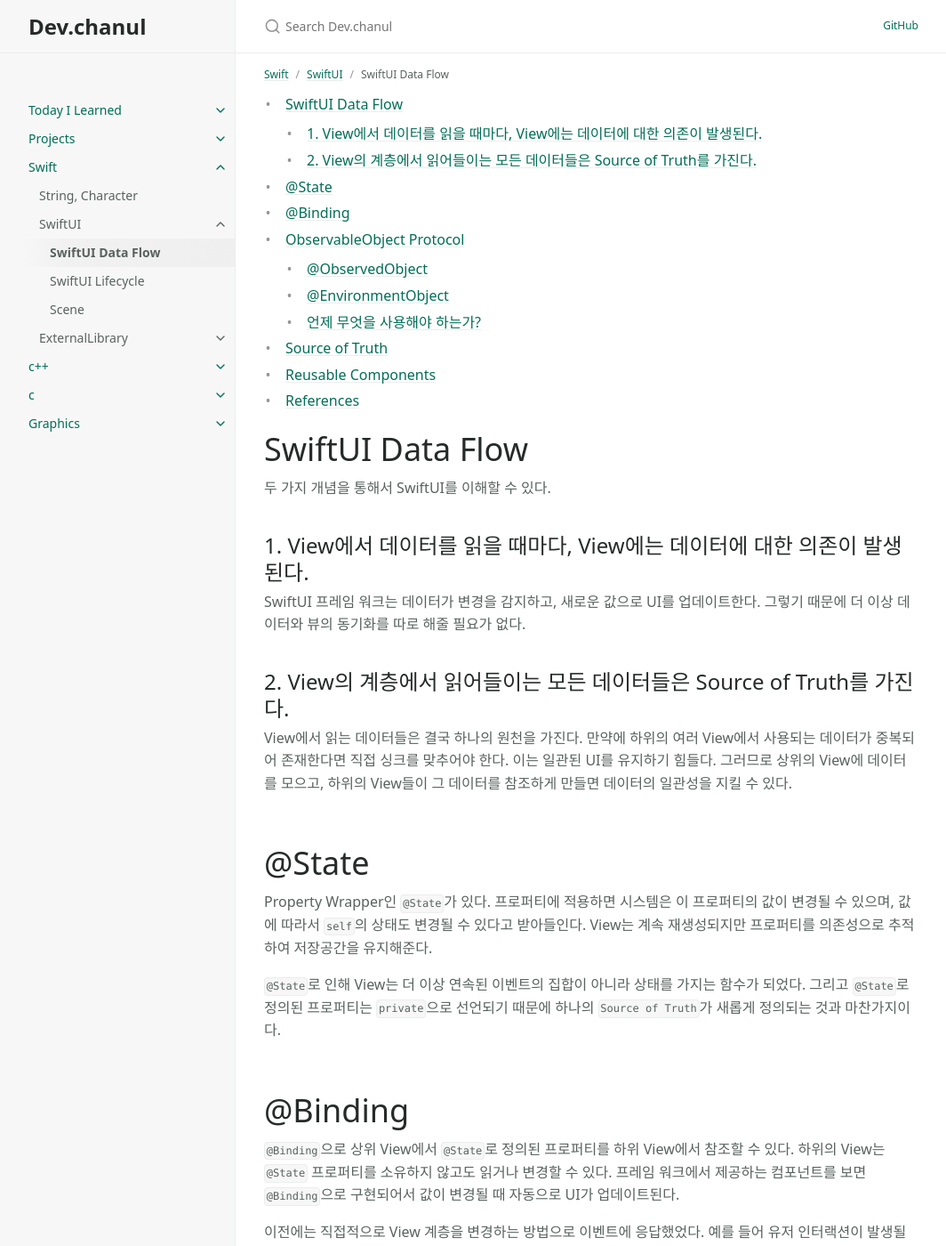
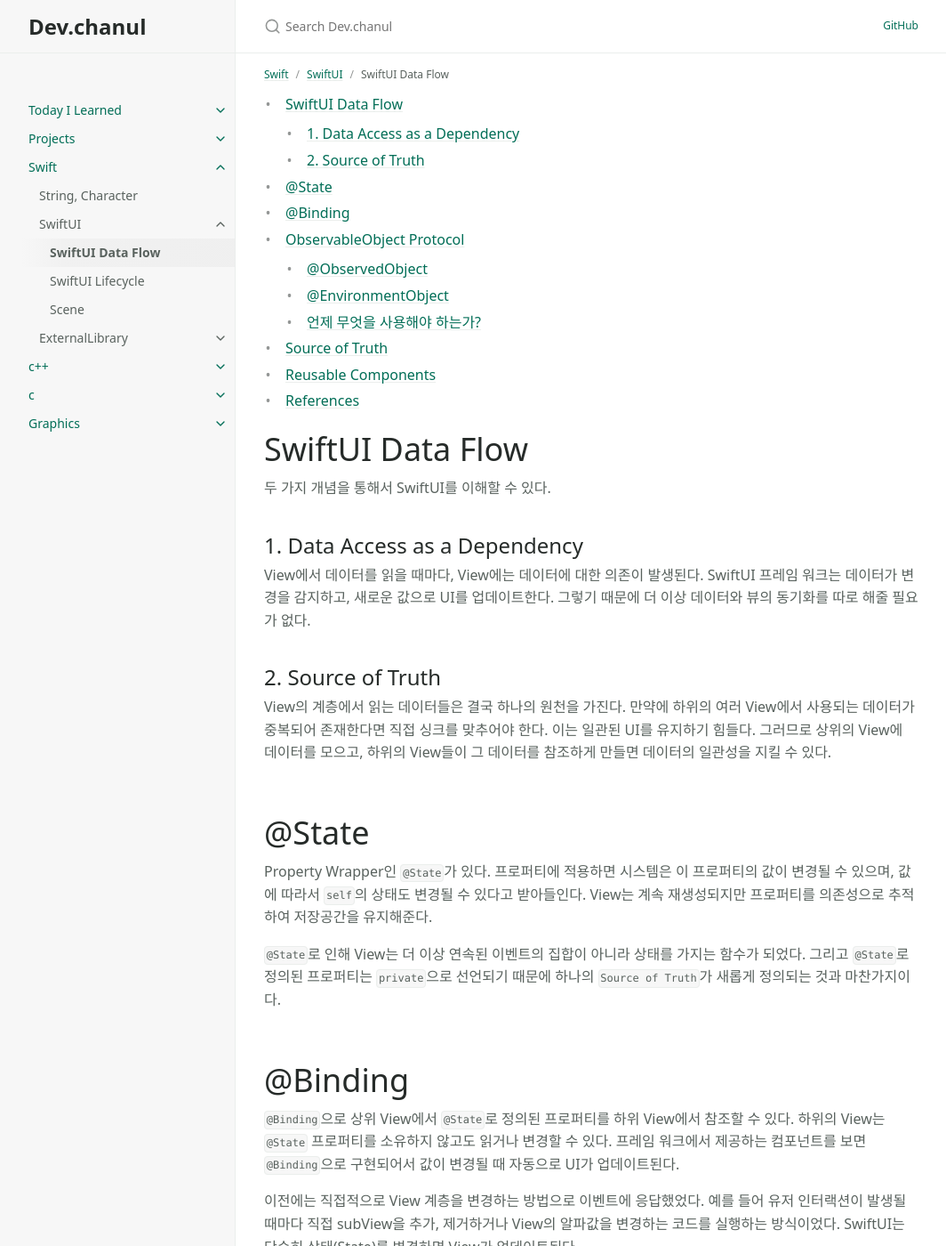
Before and after one commit to PCHANUL/TIL, a Jekyll site: the page built from docs/swift/SwiftUI/DataFlow.md, in a window 1280 px wide and 1400 px high. Shown: the whole window at 89% size, without its empty margins (107-1171 px from the left). Built offline with Jekyll 4.4.1, drawn with Linux system fonts in a browser that asks for light colours.

```diff
--- a/docs/swift/SwiftUI/DataFlow.md
+++ b/docs/swift/SwiftUI/DataFlow.md
@@ -4,11 +4,12 @@ title: SwiftUI Data Flow
 nav_order: 1
 parent: SwiftUI
 grand_parent: Swift
+permalink: /docs/swift/SwiftUI/DataFlow
 ---
 
 * [SwiftUI Data Flow](#swiftui-data-flow)
-  * [1. View에서 데이터를 읽을 때마다, View에는 데이터에 대한 의존이 발생된다.](#1-view에서-데이터를-읽을-때마다-view에는-데이터에-대한-의존이-발생된다)
-  * [2. View의 계층에서 읽어들이는 모든 데이터들은 Source of Truth를 가진다.](#2-view의-계층에서-읽어들이는-모든-데이터들은-source-of-truth를-가진다)
+  * [1. Data Access as a Dependency](#1-data-access-as-a-dependency)
+  * [2. Source of Truth](#2-source-of-truth)
 * [@State](#state)
 * [@Binding](#binding)
 * [ObservableObject Protocol](#observableobject-protocol)
@@ -23,13 +24,13 @@ grand_parent: Swift
 
 두 가지 개념을 통해서 SwiftUI를 이해할 수 있다.
 
-## 1. View에서 데이터를 읽을 때마다, View에는 데이터에 대한 의존이 발생된다.
+## 1. Data Access as a Dependency
 
-SwiftUI 프레임 워크는 데이터가 변경을 감지하고, 새로운 값으로 UI를 업데이트한다. 그렇기 때문에 더 이상 데이터와 뷰의 동기화를 따로 해줄 필요가 없다.
+View에서 데이터를 읽을 때마다, View에는 데이터에 대한 의존이 발생된다. SwiftUI 프레임 워크는 데이터가 변경을 감지하고, 새로운 값으로 UI를 업데이트한다. 그렇기 때문에 더 이상 데이터와 뷰의 동기화를 따로 해줄 필요가 없다.
 
-## 2. View의 계층에서 읽어들이는 모든 데이터들은 Source of Truth를 가진다.
+## 2. Source of Truth
 
-View에서 읽는 데이터들은 결국 하나의 원천을 가진다. 만약에 하위의 여러 View에서 사용되는 데이터가 중복되어 존재한다면 직접 싱크를 맞추어야 한다. 이는 일관된 UI를 유지하기 힘들다. 그러므로 상위의 View에 데이터를 모으고, 하위의 View들이 그 데이터를 참조하게 만들면 데이터의 일관성을 지킬 수 있다.
+View의 계층에서 읽는 데이터들은 결국 하나의 원천을 가진다. 만약에 하위의 여러 View에서 사용되는 데이터가 중복되어 존재한다면 직접 싱크를 맞추어야 한다. 이는 일관된 UI를 유지하기 힘들다. 그러므로 상위의 View에 데이터를 모으고, 하위의 View들이 그 데이터를 참조하게 만들면 데이터의 일관성을 지킬 수 있다.
 
 # @State
 
```
Also changed, not shown: docs/projects/Gridot/Architecture.md (+9 -5 lines), docs/src/projects/gridot/architecture_03.png (added).
